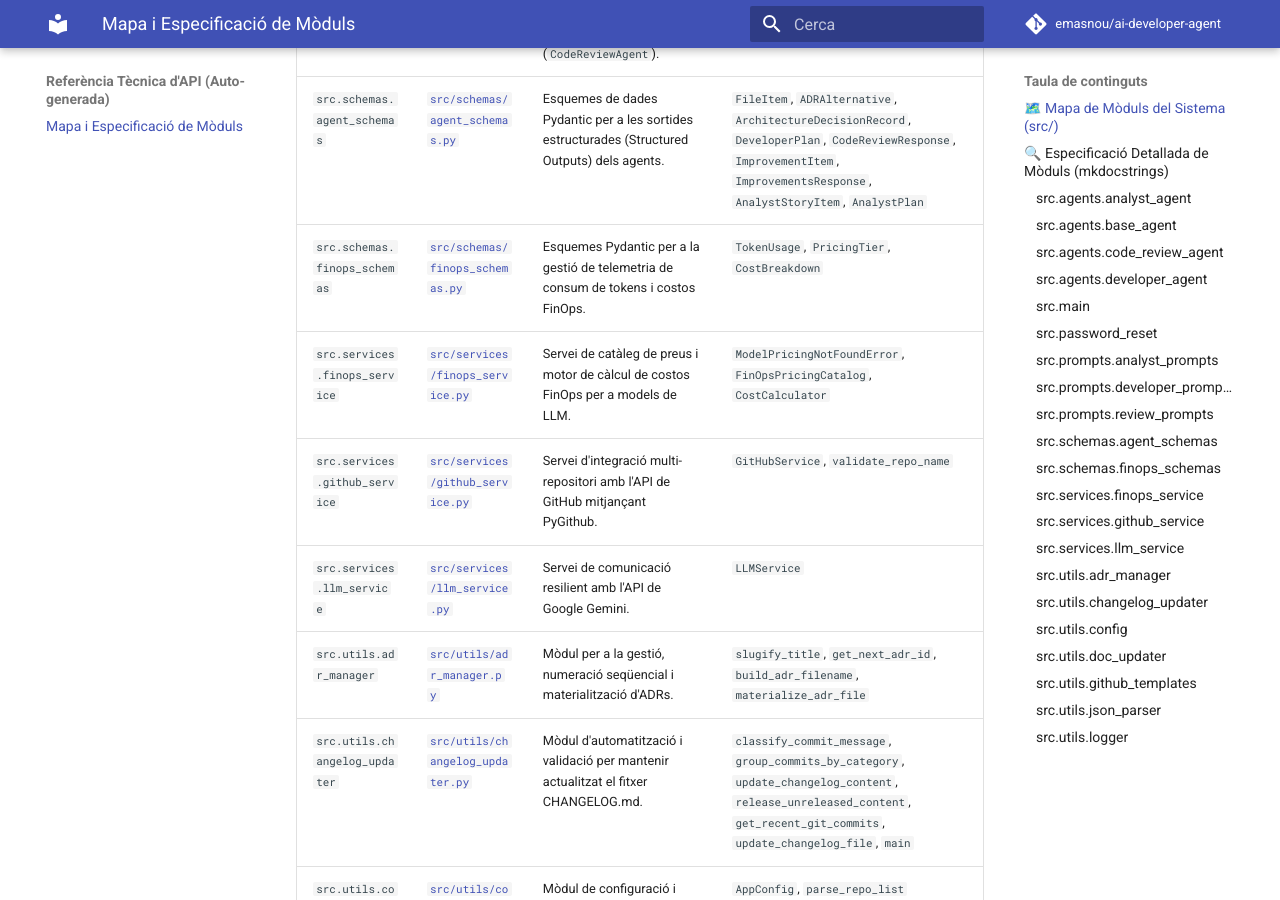
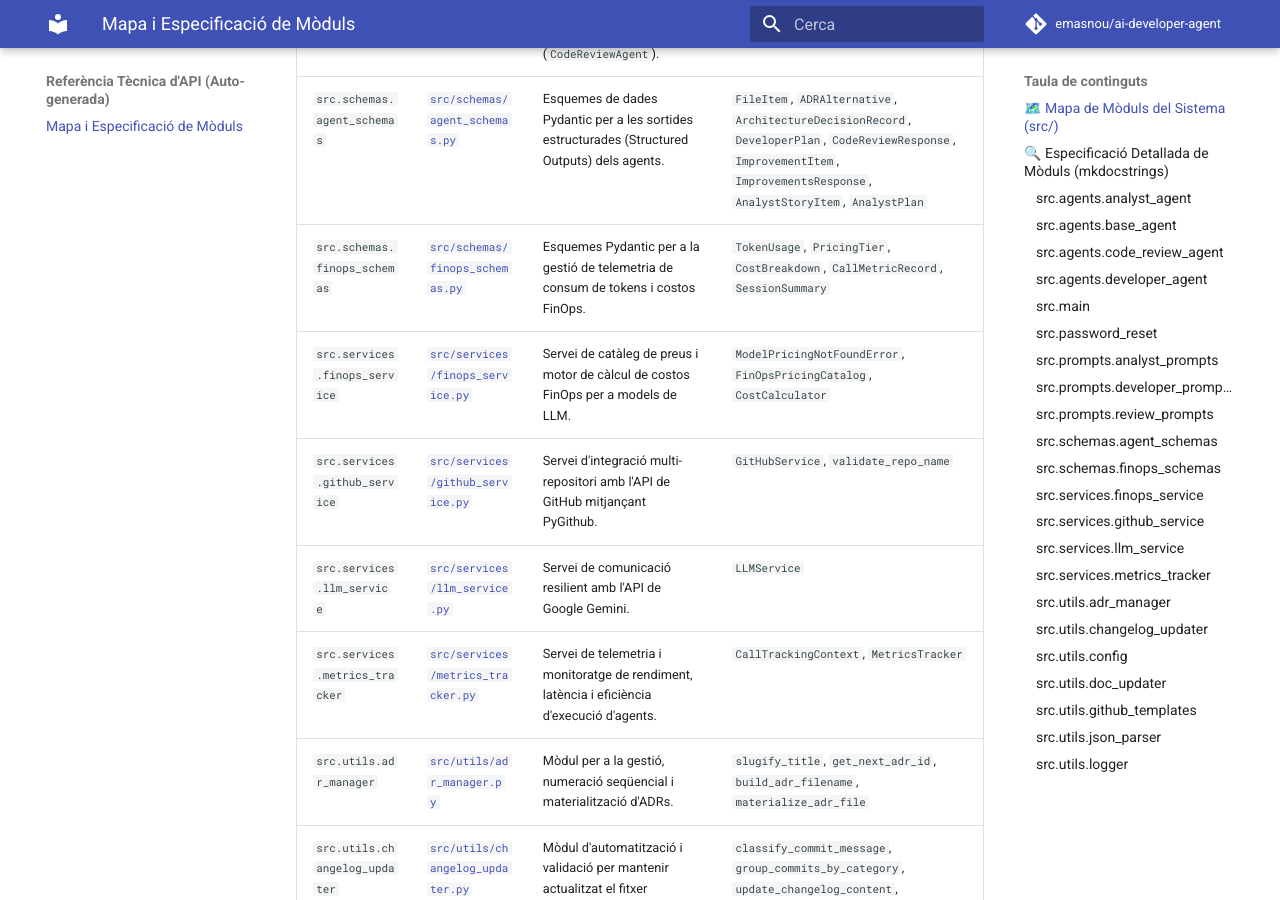
Before and after one commit to emasnou/ai-developer-agent, an MkDocs documentation site: the page built from docs/reference/index.md, in a window 1280 px wide and 900 px high, scrolled down 1490 px. Built offline with MkDocs 1.6.1 and Material for MkDocs 9.7.7, drawn with Linux system fonts in a browser that asks for light colours; comment, search, counter and statistics services are not loaded; some of the changed text lies outside the part shown.

Commit message:
feat(issue-23): resolució Issue #23 (Implementació del servei MetricsTracker per al seguiment de sessions, mesura de latències amb context managers, ràtios d'eficiència (TPS) i exportació d'informes FinOps.)

```diff
--- a/docs/reference/index.md
+++ b/docs/reference/index.md
@@ -18,10 +18,11 @@
 | `src.prompts.developer_prompts` | [`src/prompts/developer_prompts.py`](../../src/prompts/developer_prompts.py) | Plantilles de prompts de sistema, auto-correcció i remediació per a l'Agent Desenvolupador (`DeveloperAgent`). | *(Mòdul de constants)* |
 | `src.prompts.review_prompts` | [`src/prompts/review_prompts.py`](../../src/prompts/review_prompts.py) | Plantilles de prompts per a l'auditoria de codi i l'extracció de millores (`CodeReviewAgent`). | *(Mòdul de constants)* |
 | `src.schemas.agent_schemas` | [`src/schemas/agent_schemas.py`](../../src/schemas/agent_schemas.py) | Esquemes de dades Pydantic per a les sortides estructurades (Structured Outputs) dels agents. | `FileItem`, `ADRAlternative`, `ArchitectureDecisionRecord`, `DeveloperPlan`, `CodeReviewResponse`, `ImprovementItem`, `ImprovementsResponse`, `AnalystStoryItem`, `AnalystPlan` |
-| `src.schemas.finops_schemas` | [`src/schemas/finops_schemas.py`](../../src/schemas/finops_schemas.py) | Esquemes Pydantic per a la gestió de telemetria de consum de tokens i costos FinOps. | `TokenUsage`, `PricingTier`, `CostBreakdown` |
+| `src.schemas.finops_schemas` | [`src/schemas/finops_schemas.py`](../../src/schemas/finops_schemas.py) | Esquemes Pydantic per a la gestió de telemetria de consum de tokens i costos FinOps. | `TokenUsage`, `PricingTier`, `CostBreakdown`, `CallMetricRecord`, `SessionSummary` |
 | `src.services.finops_service` | [`src/services/finops_service.py`](../../src/services/finops_service.py) | Servei de catàleg de preus i motor de càlcul de costos FinOps per a models de LLM. | `ModelPricingNotFoundError`, `FinOpsPricingCatalog`, `CostCalculator` |
 | `src.services.github_service` | [`src/services/github_service.py`](../../src/services/github_service.py) | Servei d'integració multi-repositori amb l'API de GitHub mitjançant PyGithub. | `GitHubService`, `validate_repo_name` |
 | `src.services.llm_service` | [`src/services/llm_service.py`](../../src/services/llm_service.py) | Servei de comunicació resilient amb l'API de Google Gemini. | `LLMService` |
+| `src.services.metrics_tracker` | [`src/services/metrics_tracker.py`](../../src/services/metrics_tracker.py) | Servei de telemetria i monitoratge de rendiment, latència i eficiència d'execució d'agents. | `CallTrackingContext`, `MetricsTracker` |
 | `src.utils.adr_manager` | [`src/utils/adr_manager.py`](../../src/utils/adr_manager.py) | Mòdul per a la gestió, numeració seqüencial i materialització d'ADRs. | `slugify_title`, `get_next_adr_id`, `build_adr_filename`, `materialize_adr_file` |
 | `src.utils.changelog_updater` | [`src/utils/changelog_updater.py`](../../src/utils/changelog_updater.py) | Mòdul d'automatització i validació per mantenir actualitzat el fitxer CHANGELOG.md. | `classify_commit_message`, `group_commits_by_category`, `update_changelog_content`, `release_unreleased_content`, `get_recent_git_commits`, `update_changelog_file`, `main` |
 | `src.utils.config` | [`src/utils/config.py`](../../src/utils/config.py) | Mòdul de configuració i càrrega segura de variables d'entorn. | `AppConfig`, `parse_repo_list` |
@@ -132,6 +133,13 @@
 
 ::: src.services.llm_service
 
+### `src.services.metrics_tracker`
+
+- **Fitxer font:** [`src/services/metrics_tracker.py`](../../src/services/metrics_tracker.py)
+- **Resum:** Servei de telemetria i monitoratge de rendiment, latència i eficiència d'execució d'agents.
+
+::: src.services.metrics_tracker
+
 ### `src.utils.adr_manager`
 
 - **Fitxer font:** [`src/utils/adr_manager.py`](../../src/utils/adr_manager.py)
```
